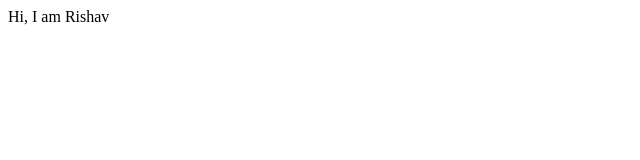
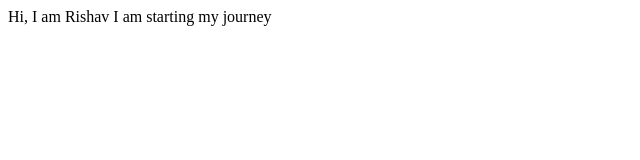
Before and after one commit to avengers400/rishav-choudhary-portfolio, a plain HTML site: page index.html in a window 1280 px wide. Shown: the whole page, without its empty margins (0-640 px from the left). Drawn offline with Linux system fonts and the light colour scheme.

Commit message:
adding chunk of code

```diff
--- a/index.html
+++ b/index.html
@@ -8,6 +8,7 @@
 </head>
 <body>
     Hi, I am Rishav
+    I am starting my journey
 
 </body>
 </html>
```
